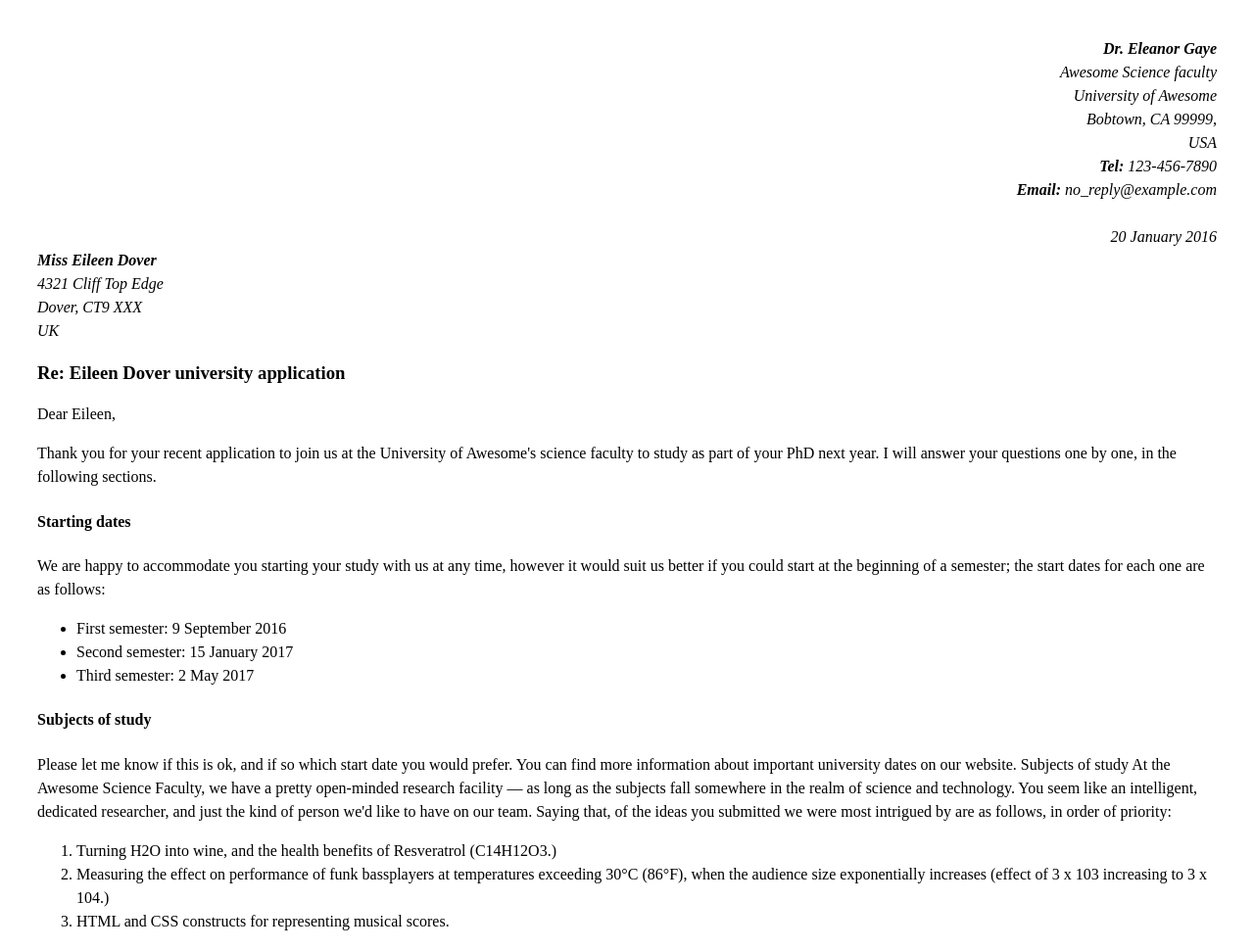
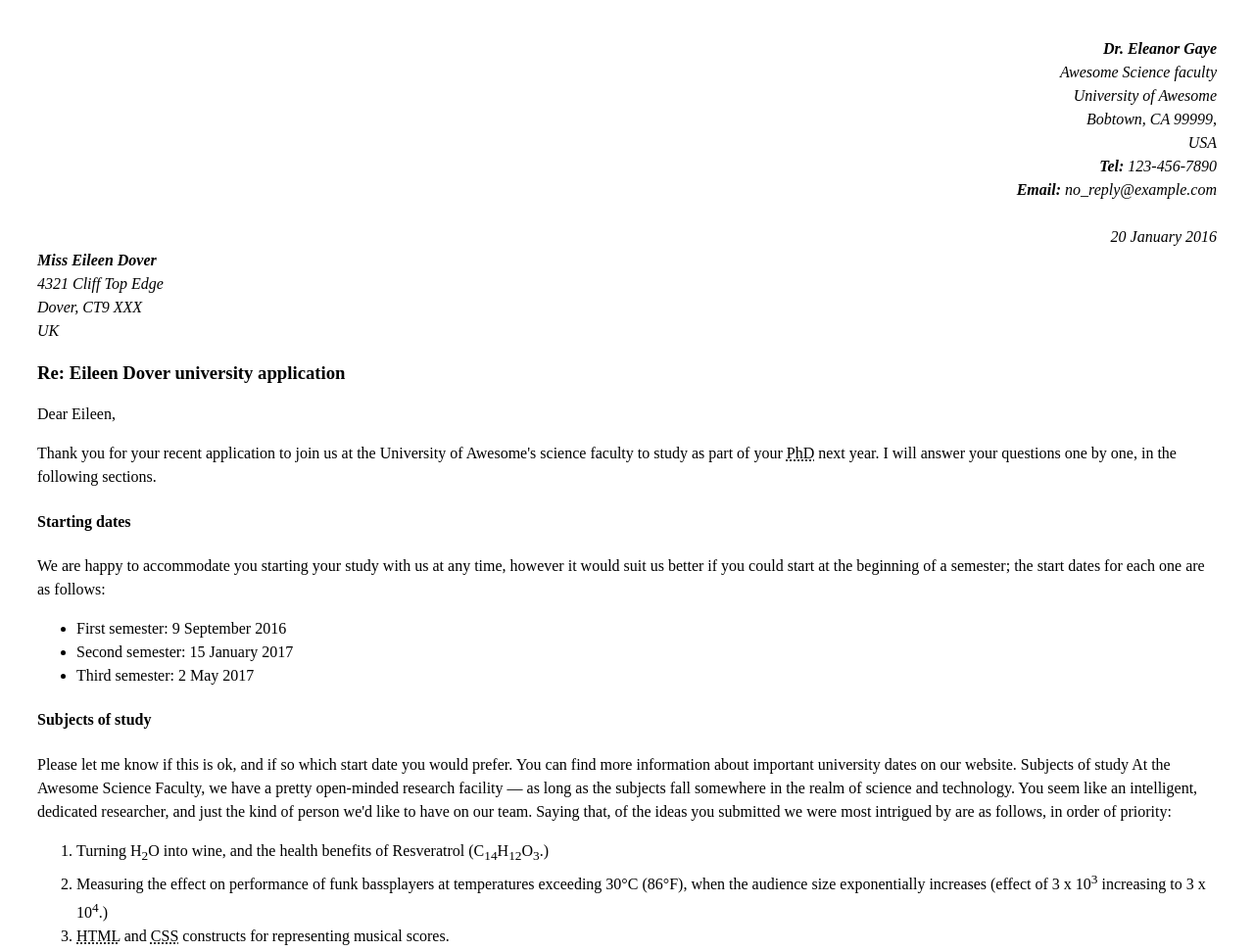
Before and after one commit to jaseellalu1234/Bootcamp-First-Project, a plain HTML site: page index.html in a window 1280 px wide. Shown: the top 971 px of the page at 98% size. Drawn offline with Linux system fonts and the light colour scheme.

Commit message:
Super Script and Sub Script added

```diff
--- a/index.html
+++ b/index.html
@@ -39,7 +39,7 @@
 
     <p>
         Thank you for your recent application to join us at the University of Awesome's science
-        faculty to study as part of your PhD next year. I will answer your questions one by one,
+        faculty to study as part of your <abbr title="Doctor of Philosophy">PhD</abbr> next year. I will answer your questions one by one,
         in the following sections.
     </p>
 
@@ -70,13 +70,13 @@
     </p>
 
     <ol>
-        <li>Turning H2O into wine, and the health benefits of Resveratrol (C14H12O3.)</li>
+        <li>Turning H<sub>2</sub>O into wine, and the health benefits of Resveratrol (C<sub>14</sub>H<sub>12</sub>O<sub>3</sub>.)</li>
         <li>
             Measuring the effect on performance of funk bassplayers at temperatures exceeding
-            30°C (86°F), when the audience size exponentially increases (effect of 3 x 103
-            increasing to 3 x 104.)
+            30°C (86°F), when the audience size exponentially increases (effect of 3 x 10<sup>3</sup>
+            increasing to 3 x 10<sup>4</sup>.)
         </li>
-        <li>HTML and CSS constructs for representing musical scores.</li>
+        <li><abbr title="Hypertext Markup Language">HTML</abbr> and <abbr title="Cascading Style Sheets">CSS</abbr> constructs for representing musical scores.</li>
     </ol>
 
     <h4>Exotic dance moves</h4>
```
